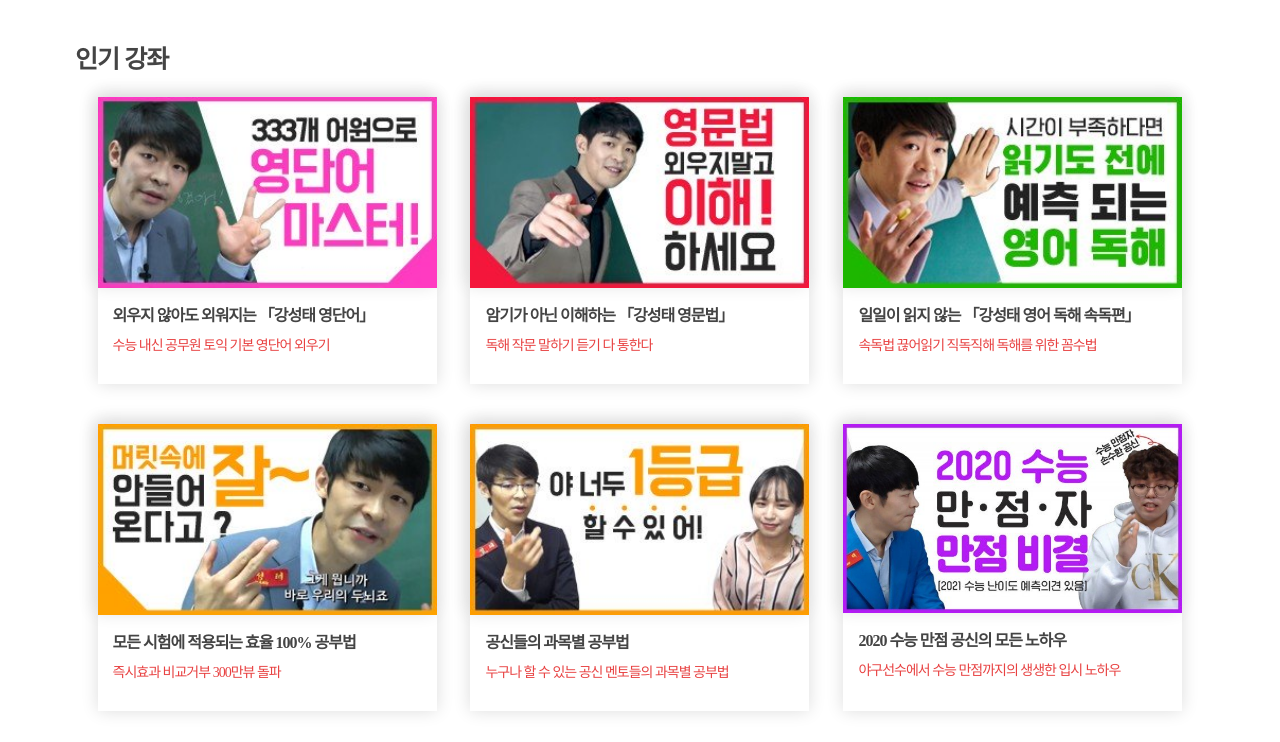
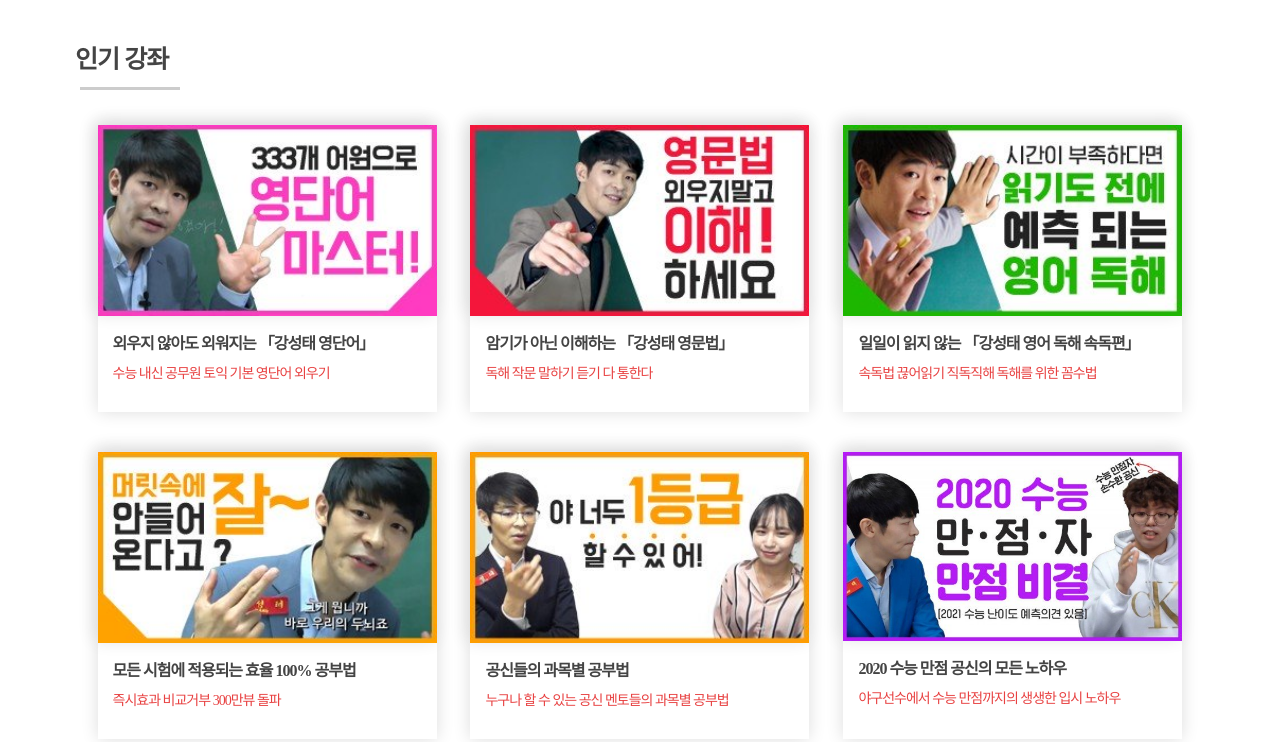
Before and after one commit to yue-lim/portfolio, a plain HTML site: page index.html in a window 1280 px wide. Shown: the part 548-1290 px from the top of the page. Drawn offline with Linux system fonts and the light colour scheme.

Commit message:
li+hightlight

```diff
--- a/css/common.css
+++ b/css/common.css
@@ -390,10 +390,23 @@ body {
 }
 
 .inner_column h3 {
-  margin-bottom: 25px;
   font-size: 25px;
   font-weight: bold;
   letter-spacing: -1px;
+  margin-bottom: 35px;
+}
+
+.inner_column h3 span {
+  display: block;
+  background: #ccc;
+  width: 100px;
+  height: 3px;
+  margin-top: 15px;
+  margin-left: 5px;
+}
+
+.inner_column:nth-child(5) h3 span {
+  width: 150px;
 }
 
 .pop_list li{
--- a/index.html
+++ b/index.html
@@ -160,13 +160,15 @@
                     </div>
             </div>
             <div class="inner_column col1 row">
-                    <h3>인기 강좌</h3>
+                <h3>인기 강좌<br>
+                    <span></span>
+                </h3>
                 <div class="pop_list_box">
                     <ul class="pop_list cf">
                         <li>
                             <a href="#none">
                                 <div>
-                                        <img src="img/03cd55814ab7a43d52eecfbd8bd6ea15.jpg" alt="">
+                                    <div class="imgbox"><img src="img/03cd55814ab7a43d52eecfbd8bd6ea15.jpg" alt=""></div>
                                         <h4>외우지 않아도 외워지는 「강성태 영단어」</h4>
                                         <p>수능 내신 공무원 토익 기본 영단어 외우기</p>
                                 </div>
@@ -175,7 +177,7 @@
                         <li>
                             <a href="#none">
                                 <div>
-                                        <img src="img/33de30513d23cf31486228c983a0fa7e.jpg" alt="">
+                                    <div class="imgbox"><img src="img/33de30513d23cf31486228c983a0fa7e.jpg" alt=""></div>
                                         <h4>암기가 아닌 이해하는 「강성태 영문법」</h4>
                                         <p>독해 작문 말하기 듣기 다 통한다</p>
                                 </div>
@@ -184,7 +186,7 @@
                         <li>
                             <a href="#none">
                                 <div>
-                                        <img src="img/8b2cdddc65c7925b5ed4f8849afcdf82.jpg" alt="">
+                                    <div class="imgbox"><img src="img/8b2cdddc65c7925b5ed4f8849afcdf82.jpg" alt=""></div>
                                         <h4>일일이 읽지 않는 「강성태 영어 독해 속독편」</h4>
                                         <p>속독법 끊어읽기 직독직해 독해를 위한 꼼수법</p>
                                 </div>
@@ -193,7 +195,7 @@
                         <li>
                             <a href="#none">
                                 <div>
-                                        <img src="img/6e848a5026d4eebbbe379192e26869e9.jpg" alt="">
+                                    <div class="imgbox"><img src="img/6e848a5026d4eebbbe379192e26869e9.jpg" alt=""></div>
                                         <h4>모든 시험에 적용되는 효율 100% 공부법</h4>
                                         <p>즉시효과 비교거부 300만뷰 돌파</p>
                                 </div>
@@ -202,7 +204,7 @@
                         <li>
                             <a href="#none">
                                 <div>
-                                        <img src="img/1e82e6c7e3bda401742e8ee4dc732979.jpg" alt="">
+                                    <div class="imgbox"><img src="img/1e82e6c7e3bda401742e8ee4dc732979.jpg" alt=""></div>
                                         <h4>공신들의 과목별 공부법</h4>
                                         <p>누구나 할 수 있는 공신 멘토들의 과목별 공부법</p>
                                 </div>
@@ -211,7 +213,7 @@
                         <li>
                             <a href="#none">
                                 <div>
-                                        <img src="img/eead5bbcc59c78efacc22a3661151051.jpg" alt="">
+                                    <div class="imgbox"><img src="img/eead5bbcc59c78efacc22a3661151051.jpg" alt=""></div>
                                         <h4>2020 수능 만점 공신의 모든 노하우</h4>
                                         <p>야구선수에서 수능 만점까지의 생생한 입시 노하우</p>
                                 </div>
```
Lines whose indentation alone changed are shown as unchanged.
